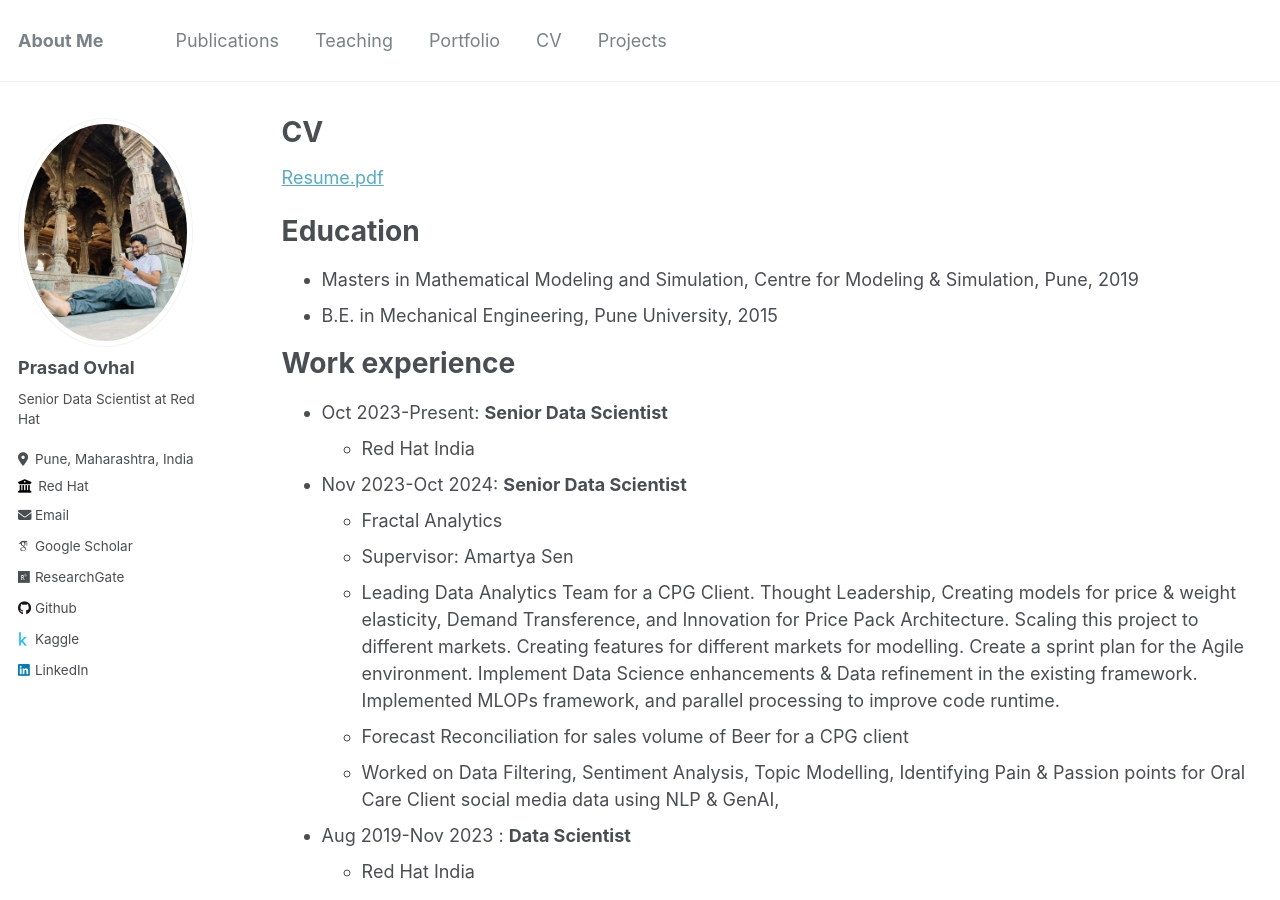
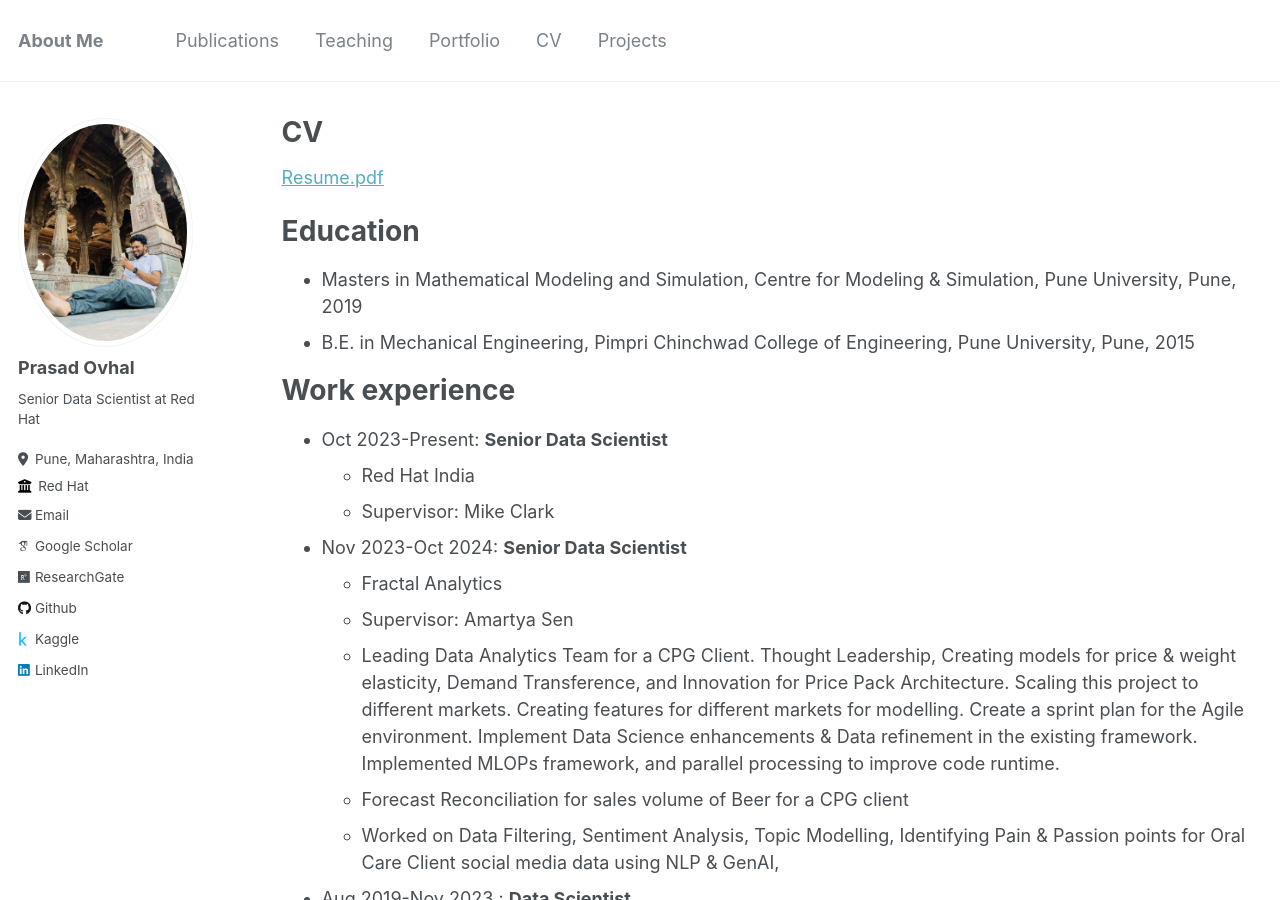
Before and after one commit to prasadovhal/prasadovhal.github.io, a Jekyll site: the page built from _pages/cv.md, in a window 1280 px wide and 900 px high. Built offline with Jekyll 4.4.1, drawn with Linux system fonts in a browser that asks for light colours; some web fonts are replaced; some of the changed text lies outside the part shown.

Commit message:
cv changed

```diff
--- a/_pages/cv.md
+++ b/_pages/cv.md
@@ -13,13 +13,14 @@ redirect_from:
 
 Education
 ======
-* Masters in Mathematical Modeling and Simulation, Centre for Modeling & Simulation, Pune, 2019
-* B.E. in Mechanical Engineering, Pune University, 2015
+* Masters in Mathematical Modeling and Simulation, Centre for Modeling & Simulation, Pune University, Pune, 2019
+* B.E. in Mechanical Engineering, Pimpri Chinchwad College of Engineering, Pune University, Pune, 2015
 
 Work experience
 ======
 * Oct 2023-Present: **Senior Data Scientist**
   * Red Hat India
+  * Supervisor: Mike Clark
 
 
 * Nov 2023-Oct 2024: **Senior Data Scientist**
@@ -79,6 +80,7 @@ Skills
   * Monitoring & maintaining deployed models, ensuring scalability, reliability, and performance in production environment.
 * **Interests**
   * Material Science
+  * Chemical Engineering
   * Data Science/ Data-driven modeling
   * Software & simulation engineering
   * Optimization
```
Also changed, not shown: other parts of _pages/cv.md (+2 -2 lines).
